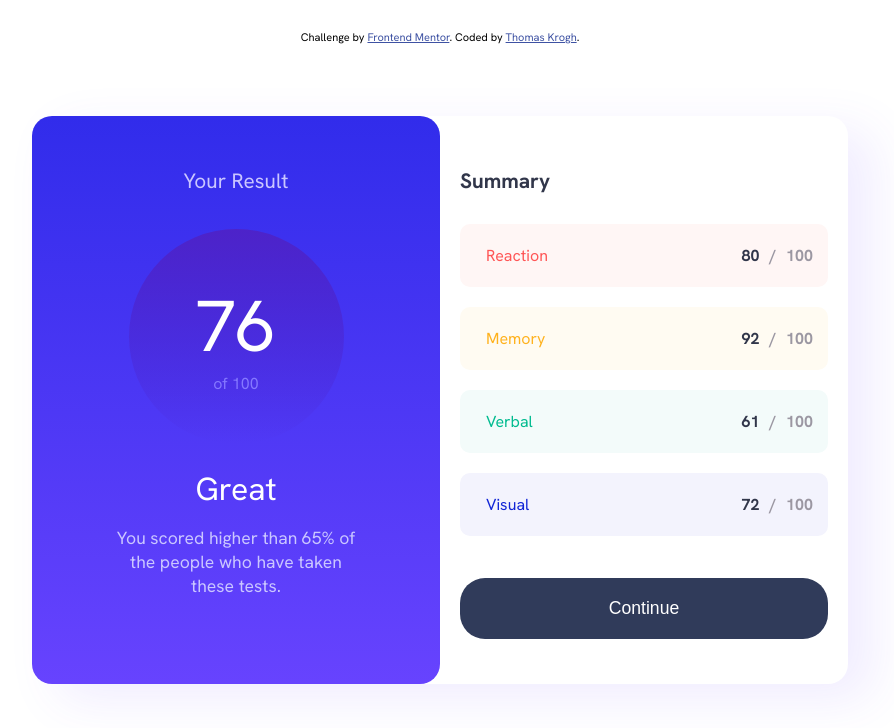
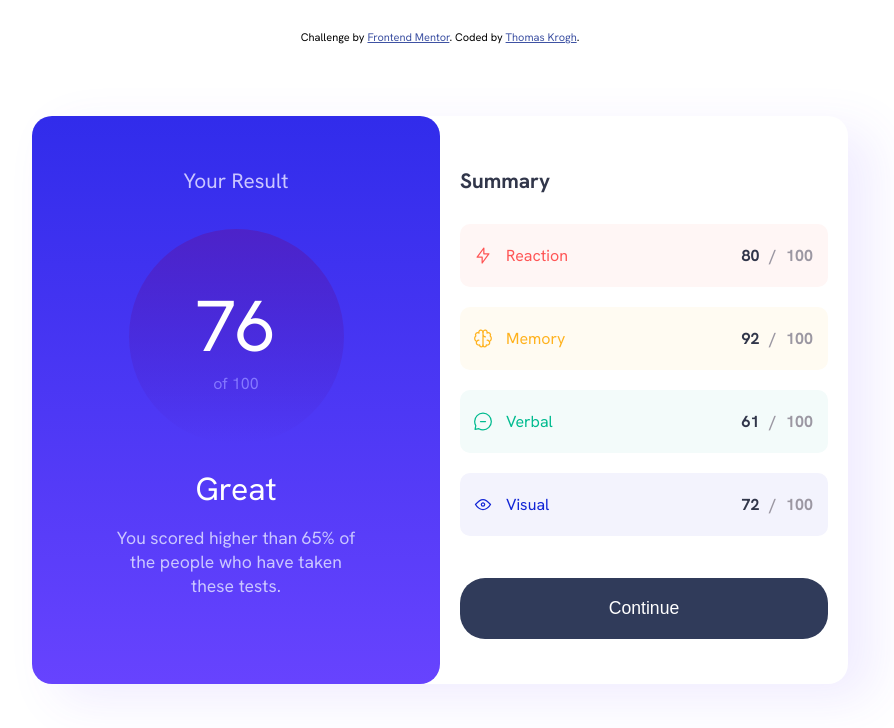
Before and after one commit to ThomasKroghDev/results-summary-component, a plain HTML site: page index.html in a window 1280 px wide. Shown: the whole page, without its empty margins (200-1094 px from the left). Drawn offline with Linux system fonts and the light colour scheme; the site is published under a folder, as on GitHub Pages, so addresses that start at the root find nothing; files whose address does not match are found by name.

Commit message:
github pages

```diff
--- a/index.html
+++ b/index.html
@@ -9,7 +9,7 @@
       rel="icon"
       type="image/png"
       sizes="32x32"
-      href="./assets/images/favicon-32x32.png"
+      href="assets/images/favicon-32x32.png"
     />
 
     <title>Frontend Mentor | Results summary component</title>
@@ -43,7 +43,7 @@
         <p class="summaryTitle">Summary</p>
         <div class="reaction statsContainer">
           <div class="subText">
-            <img src="/assets/images/icon-reaction.svg" alt="" />
+            <img src="./assets/images/icon-reaction.svg" alt="" />
             <p>Reaction</p>
           </div>
           <div class="summaryResult">
@@ -55,7 +55,7 @@
         </div>
         <div class="memory statsContainer">
           <div class="subText">
-            <img src="/assets/images/icon-memory.svg" alt="" />
+            <img src="./assets/images/icon-memory.svg" alt="" />
             <p>Memory</p>
           </div>
           <div class="summaryResult">
@@ -67,7 +67,7 @@
         </div>
         <div class="verbal statsContainer">
           <div class="subText">
-            <img src="/assets/images/icon-verbal.svg" alt="" />
+            <img src="./assets/images/icon-verbal.svg" alt="" />
             <p>Verbal</p>
           </div>
 
@@ -80,7 +80,7 @@
         </div>
         <div class="visual statsContainer">
           <div class="subText">
-            <img src="/assets/images/icon-visual.svg" alt="" />
+            <img src="./assets/images/icon-visual.svg" alt="" />
             <p>Visual</p>
           </div>
           <div class="summaryResult">
```
Also changed, not shown: screenshot.png (added), 1 other file.
